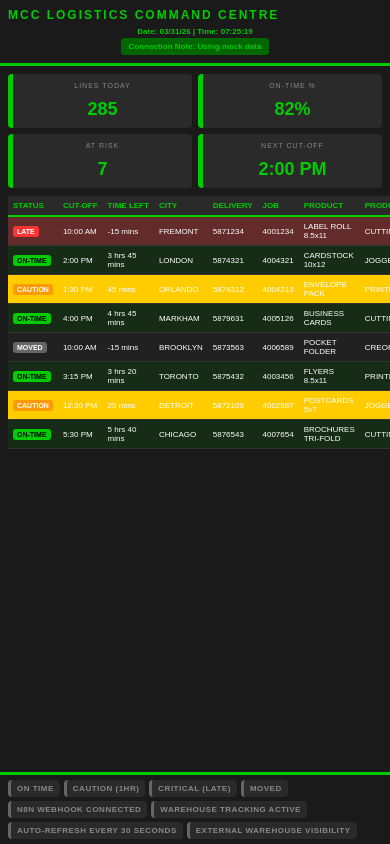
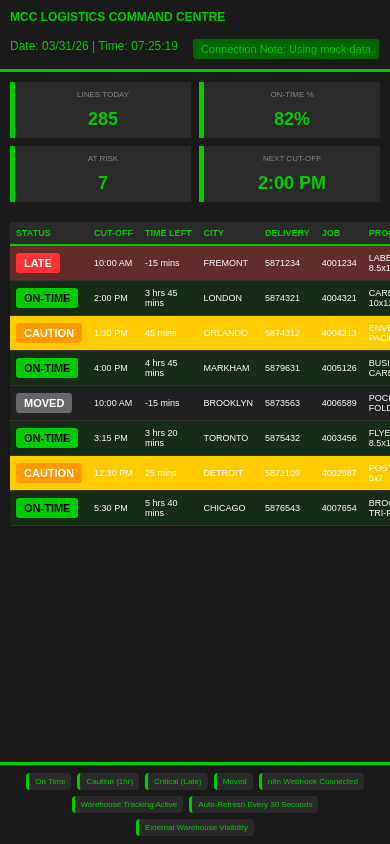
Before and after one commit to ricardo-business-camp/mcc-logistics-dashboard, a React (Create React App) app: page / in a window 390 px wide. Built offline with nearby package versions, Linux system fonts and the light colour scheme.

Commit message:
Update App.css

```diff
--- a/src/App.css
+++ b/src/App.css
@@ -4,13 +4,12 @@
   box-sizing: border-box;
 }
 
-html, body {
+html, body, #root {
   width: 100%;
   height: 100%;
   background-color: #1a1a1a;
-  color: #ffffff;
-  font-family: 'Arial', sans-serif;
-  overflow-x: hidden;
+  color: #fff;
+  font-family: Arial, sans-serif;
 }
 
 .dashboard {
@@ -19,64 +18,50 @@ html, body {
   width: 100%;
   display: flex;
   flex-direction: column;
-  padding: 0;
   overflow-x: hidden;
 }
 
-/* HEADER */
 .dashboard-header {
+  padding: 20px;
+  border-bottom: 3px solid #00cc00;
   display: flex;
   justify-content: space-between;
   align-items: center;
-  padding: 20px;
-  margin-bottom: 20px;
-  border-bottom: 3px solid #00cc00;
-  gap: 20px;
   flex-wrap: wrap;
-  width: 100%;
-  box-sizing: border-box;
+  gap: 15px;
 }
 
 .dashboard-header h1 {
   font-size: 32px;
+  color: #00cc00;
   font-weight: bold;
-  color: #00cc00;
-  letter-spacing: 2px;
-  flex: 1;
-  min-width: 250px;
 }
 
 .header-info {
   display: flex;
   gap: 15px;
-  align-items: center;
   flex-wrap: wrap;
 }
 
 .date {
   font-size: 12px;
   color: #00cc00;
-  font-weight: bold;
 }
 
 .status {
   font-size: 11px;
+  background-color: #006600;
+  color: #00cc00;
   padding: 4px 8px;
   border-radius: 3px;
-  font-weight: bold;
-  background-color: #006600;
-  color: #00cc00;
 }
 
-/* METRICS SECTION */
 .metrics-section {
   display: grid;
   grid-template-columns: repeat(4, 1fr);
   gap: 20px;
-  padding: 0 20px;
-  margin-bottom: 20px;
+  padding: 20px;
   width: 100%;
-  box-sizing: border-box;
 }
 
 .metric-card {
@@ -84,46 +69,36 @@ html, body {
   border-left: 5px solid #00cc00;
   padding: 20px;
   text-align: center;
-  border-radius: 4px;
 }
 
 .metric-label {
   font-size: 11px;
   color: #888;
   text-transform: uppercase;
-  letter-spacing: 1px;
   margin-bottom: 10px;
 }
 
 .metric-value {
   font-size: 40px;
+  color: #00cc00;
   font-weight: bold;
-  color: #00cc00;
 }
 
-/* TABLE SECTION */
 .table-section {
   flex: 1;
-  padding: 0 20px;
-  margin-bottom: 20px;
-  width: 100%;
-  box-sizing: border-box;
+  padding: 20px;
   overflow-x: auto;
-  -webkit-overflow-scrolling: touch;
 }
 
 .shipping-table {
   width: 100%;
   border-collapse: collapse;
-  background-color: #1a1a1a;
-  min-width: 100%;
 }
 
 .shipping-table thead {
   background-color: #2a2a2a;
   position: sticky;
   top: 0;
-  z-index: 10;
 }
 
 .shipping-table th {
@@ -131,8 +106,6 @@ html, body {
   text-align: left;
   font-size: 11px;
   color: #00cc00;
-  font-weight: bold;
-  text-transform: uppercase;
   border-bottom: 2px solid #00cc00;
   white-space: nowrap;
 }
@@ -143,15 +116,6 @@ html, body {
   border-bottom: 1px solid #333;
 }
 
-.shipping-table tbody tr {
-  transition: background-color 0.2s ease;
-}
-
-.shipping-table tbody tr:hover {
-  background-color: #252525;
-}
-
-/* STATUS COLORS - FLASHING */
 .status-late {
   animation: flashLate 0.8s infinite;
 }
@@ -168,46 +132,21 @@ html, body {
   background-color: rgba(100, 100, 100, 0.1);
 }
 
-/* ANIMATIONS */
 @keyframes flashLate {
-  0%, 100% {
-    background-color: #5a2a2a;
-  }
-  50% {
-    background-color: #ff3333;
-  }
+  0%, 100% { background-color: #5a2a2a; }
+  50% { background-color: #ff3333; }
 }
 
 @keyframes flashCaution {
-  0%, 100% {
-    background-color: #5a5a2a;
-  }
-  50% {
-    background-color: #ffcc00;
-  }
+  0%, 100% { background-color: #5a5a2a; }
+  50% { background-color: #ffcc00; }
 }
 
 @keyframes flashBadge {
-  0%, 100% {
-    background-color: #ffcc00;
-    color: #000;
-  }
-  50% {
-    background-color: #ff9900;
-    color: #fff;
-  }
+  0%, 100% { background-color: #ffcc00; color: #000; }
+  50% { background-color: #ff9900; color: #fff; }
 }
 
-@keyframes pulse {
-  0%, 100% {
-    opacity: 1;
-  }
-  50% {
-    opacity: 0.6;
-  }
-}
-
-/* STATUS BADGE */
 .status-badge {
   display: inline-block;
   padding: 4px 8px;
@@ -236,7 +175,6 @@ html, body {
   color: #fff;
 }
 
-/* PROGRESS BAR */
 .progress-bar {
   width: 100%;
   height: 18px;
@@ -248,20 +186,18 @@ html, body {
 
 .progress-fill {
   height: 100%;
-  transition: width 0.3s ease;
+  background-color: #00cc00;
 }
 
 .progress-fill.green {
   background-color: #00cc00;
 }
 
-/* DASHBOARD FOOTER */
 .dashboard-footer {
   background-color: #1a1a1a;
   border-top: 3px solid #00cc00;
   padding: 12px 20px;
   width: 100%;
-  box-sizing: border-box;
 }
 
 .footer-status {
@@ -269,192 +205,39 @@ html, body {
   flex-wrap: wrap;
   gap: 10px;
   justify-content: center;
-  align-items: center;
-  width: 100%;
 }
 
 .status-item {
-  display: inline-flex;
-  align-items: center;
-  gap: 6px;
+  display: inline-block;
   font-size: 12px;
-  color: #888;
-  font-weight: bold;
-  text-transform: uppercase;
-  letter-spacing: 0.5px;
+  color: #00cc00;
+  background-color: #2a2a2a;
   padding: 8px 12px;
+  border-left: 3px solid #00cc00;
   border-radius: 4px;
-  background-color: #2a2a2a;
-  border-left: 3px solid #666;
   white-space: nowrap;
 }
 
-.status-item.on-time {
-  color: #00cc00;
-  border-left: 3px solid #00cc00;
-}
-
-.status-item.caution {
-  color: #ffcc00;
-  border-left: 3px solid #ffcc00;
-}
-
-.status-item.critical {
-  color: #ff3333;
-  border-left: 3px solid #ff3333;
-  animation: pulse 1s infinite;
-}
-
-.status-item.moved {
-  color: #888;
-  border-left: 3px solid #666;
-}
-
-.status-item.webhook {
-  color: #00cc00;
-  border-left: 3px solid #00cc00;
-}
-
-.status-item.warehouse {
-  color: #00cc00;
-  border-left: 3px solid #00cc00;
-}
-
-.status-item.refresh {
-  color: #00cc00;
-  border-left: 3px solid #00cc00;
-}
-
-.status-item.external {
-  color: #00cc00;
-  border-left: 3px solid #00cc00;
-}
-
-/* ===== RESPONSIVE DESIGN ===== */
-
-/* DESKTOP (1200px+) */
-@media (min-width: 1200px) {
-  .dashboard {
-    padding: 0;
-  }
-
-  .dashboard-header h1 {
-    font-size: 32px;
-  }
-
+@media (max-width: 1199px) {
   .metrics-section {
-    grid-template-columns: repeat(4, 1fr);
-    gap: 20px;
-    padding: 0 20px;
-  }
-
-  .metric-card {
-    padding: 20px;
-  }
-
-  .metric-value {
-    font-size: 40px;
-  }
-
-  .shipping-table th,
-  .shipping-table td {
-    padding: 12px;
-    font-size: 12px;
+    grid-template-columns: repeat(2, 1fr);
   }
 }
 
-/* TABLET (768px - 1199px) */
-@media (max-width: 1199px) {
-  .dashboard {
-    padding: 0;
-  }
-
+@media (max-width: 768px) {
   .dashboard-header {
     flex-direction: column;
     align-items: flex-start;
-    padding: 15px;
-    gap: 10px;
-  }
-
-  .dashboard-header h1 {
-    font-size: 24px;
-  }
-
-  .header-info {
-    width: 100%;
-    flex-direction: column;
-    gap: 5px;
-  }
-
-  .metrics-section {
-    grid-template-columns: repeat(2, 1fr);
-    gap: 15px;
-    padding: 0 15px;
-    margin-bottom: 15px;
-  }
-
-  .metric-card {
-    padding: 15px;
-  }
-
-  .metric-value {
-    font-size: 32px;
-  }
-
-  .table-section {
-    padding: 0 15px;
-    margin-bottom: 15px;
-  }
-
-  .shipping-table th,
-  .shipping-table td {
-    padding: 10px;
-    font-size: 11px;
-  }
-
-  .dashboard-footer {
-    padding: 10px 15px;
-  }
-
-  .status-item {
-    font-size: 11px;
-    padding: 7px 10px;
-  }
-}
-
-/* SMALL TABLET / MOBILE LANDSCAPE (600px - 767px) */
-@media (max-width: 767px) {
-  .dashboard {
-    padding: 0;
-  }
-
-  .dashboard-header {
-    flex-direction: column;
-    align-items: flex-start;
-    padding: 12px;
-    gap: 8px;
-    margin-bottom: 15px;
   }
 
   .dashboard-header h1 {
     font-size: 18px;
   }
 
-  .header-info {
-    width: 100%;
-    flex-direction: column;
-    gap: 4px;
-  }
-
-  .date, .status {
-    font-size: 10px;
-  }
-
   .metrics-section {
     grid-template-columns: repeat(2, 1fr);
     gap: 10px;
-    padding: 0 12px;
-    margin-bottom: 12px;
+    padding: 15px;
   }
 
   .metric-card {
@@ -465,13 +248,8 @@ html, body {
     font-size: 24px;
   }
 
-  .metric-label {
-    font-size: 9px;
-  }
-
   .table-section {
-    padding: 0 12px;
-    margin-bottom: 12px;
+    padding: 15px;
   }
 
   .shipping-table th,
@@ -481,142 +259,28 @@ html, body {
   }
 
   .dashboard-footer {
-    padding: 8px 12px;
-  }
-
-  .footer-status {
-    gap: 6px;
-    justify-content: flex-start;
-    overflow-x: auto;
-    -webkit-overflow-scrolling: touch;
+    padding: 10px 15px;
   }
 
   .status-item {
     font-size: 10px;
     padding: 6px 8px;
-    gap: 4px;
-    flex-shrink: 0;
   }
 }
 
-/* PHONE (480px - 599px) */
-@media (max-width: 599px) {
-  .dashboard {
-    padding: 0;
-  }
-
+@media (max-width: 480px) {
   .dashboard-header {
-    flex-direction: column;
-    align-items: flex-start;
     padding: 10px;
-    gap: 6px;
-    margin-bottom: 10px;
-  }
-
-  .dashboard-header h1 {
-    font-size: 14px;
-  }
-
-  .header-info {
-    width: 100%;
-    flex-direction: column;
-    gap: 3px;
-  }
-
-  .date, .status {
-    font-size: 9px;
-  }
-
-  .metrics-section {
-    grid-template-columns: repeat(2, 1fr);
-    gap: 8px;
-    padding: 0 10px;
-    margin-bottom: 10px;
-  }
-
-  .metric-card {
-    padding: 10px;
-  }
-
-  .metric-value {
-    font-size: 20px;
-  }
-
-  .metric-label {
-    font-size: 8px;
-  }
-
-  .table-section {
-    padding: 0 10px;
-    margin-bottom: 10px;
-  }
-
-  .shipping-table th,
-  .shipping-table td {
-    padding: 6px;
-    font-size: 9px;
-  }
-
-  .status-badge {
-    font-size: 8px;
-    padding: 2px 5px;
-  }
-
-  .progress-bar {
-    height: 14px;
-  }
-
-  .dashboard-footer {
-    padding: 6px 10px;
-  }
-
-  .footer-status {
-    gap: 5px;
-    overflow-x: auto;
-    -webkit-overflow-scrolling: touch;
-  }
-
-  .status-item {
-    font-size: 9px;
-    padding: 5px 7px;
-    gap: 3px;
-    flex-shrink: 0;
-  }
-}
-
-/* EXTRA SMALL PHONE (< 480px) */
-@media (max-width: 479px) {
-  .dashboard {
-    padding: 0;
-  }
-
-  .dashboard-header {
-    flex-direction: column;
-    align-items: flex-start;
-    padding: 8px;
-    gap: 5px;
-    margin-bottom: 8px;
   }
 
   .dashboard-header h1 {
     font-size: 12px;
   }
 
-  .header-info {
-    width: 100%;
-    flex-direction: column;
-    gap: 2px;
-  }
-
-  .date, .status {
-    font-size: 8px;
-  }
-
   .metrics-section {
     grid-template-columns: repeat(2, 1fr);
-    gap: 6px;
-    padding: 0 8px;
-    margin-bottom: 8px;
+    gap: 8px;
+    padding: 10px;
   }
 
   .metric-card {
@@ -628,43 +292,31 @@ html, body {
   }
 
   .metric-label {
-    font-size: 7px;
+    font-size: 8px;
   }
 
   .table-section {
-    padding: 0 8px;
-    margin-bottom: 8px;
+    padding: 10px;
   }
 
   .shipping-table th,
   .shipping-table td {
-    padding: 5px;
-    font-size: 8px;
-  }
-
-  .status-badge {
-    font-size: 7px;
-    padding: 2px 4px;
-  }
-
-  .progress-bar {
-    height: 12px;
+    padding: 6px;
+    font-size: 9px;
   }
 
   .dashboard-footer {
-    padding: 5px 8px;
+    padding: 8px 10px;
   }
 
   .footer-status {
-    gap: 4px;
+    gap: 6px;
     overflow-x: auto;
-    -webkit-overflow-scrolling: touch;
   }
 
   .status-item {
     font-size: 8px;
     padding: 4px 6px;
-    gap: 2px;
     flex-shrink: 0;
   }
 }
```
